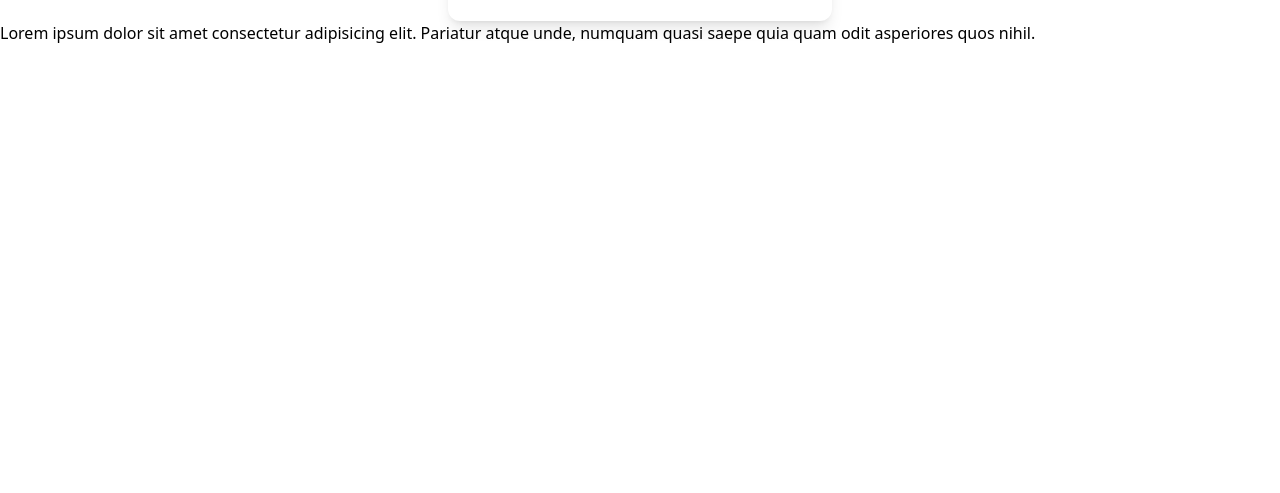
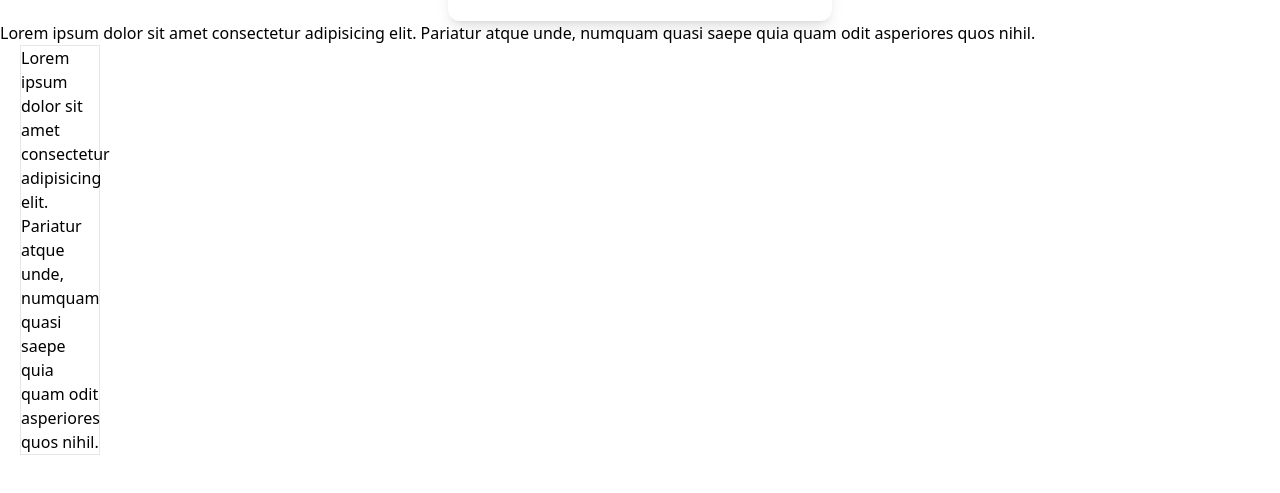
Before and after one commit to MohammadRayhan190720/programming-hero-web-development-course, a plain HTML site: page Milestone-3/Module-13/index.html in a window 1280 px wide. Shown: the part 79-572 px from the top of the page. Drawn offline with nearby package versions, Linux system fonts and the light colour scheme.

Commit message:
Learning width,height,margin,padding

```diff
--- a/Milestone-3/Module-13/index.html
+++ b/Milestone-3/Module-13/index.html
@@ -20,5 +20,7 @@
 
 <p class="font-sans">Lorem ipsum dolor sit amet consectetur adipisicing elit. Pariatur atque unde, numquam quasi saepe quia quam odit asperiores quos nihil.</p>
 
+<p class="font-sans w-20 ml-5 border">Lorem ipsum dolor sit amet consectetur adipisicing elit. Pariatur atque unde, numquam quasi saepe quia quam odit asperiores quos nihil.</p>
+
 </body>
 </html>
```
